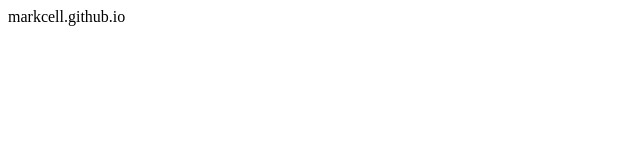
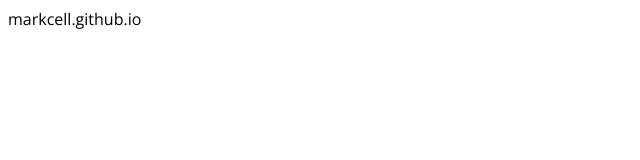
Before and after one commit to markcell/markcell.github.io, a plain HTML site: page index.html in a window 1280 px wide. Shown: the full height of the page, 0-640 px from the left. Drawn offline with nearby package versions, Linux system fonts and the light colour scheme.

Commit message:
Update css and index.

```diff
--- /dev/null
+++ b/css/styles.css
@@ -0,0 +1,3 @@
+body {
+    font-family: 'Open Sans', sans-serif;
+}
--- a/index.html
+++ b/index.html
@@ -2,8 +2,10 @@
 <html>
     <head>
         <meta http-equiv="Content-Type" content="text/html; charset=UTF-8" />
+        <link href="favicon.ico" rel="icon" type="image/x-icon" />
+        <link href="http://fonts.googleapis.com/css?family=Open+Sans:300,700,800,400,600" rel="stylesheet" type="text/css">
+        <link href="css/styles.css" rel="stylesheet" type="text/css">
         <title>markcell</title>
-	<link href="favicon.ico" rel="icon" type="image/x-icon" />
     </head>
     <body>
         markcell.github.io
```
Lines whose indentation alone changed are shown as unchanged.
